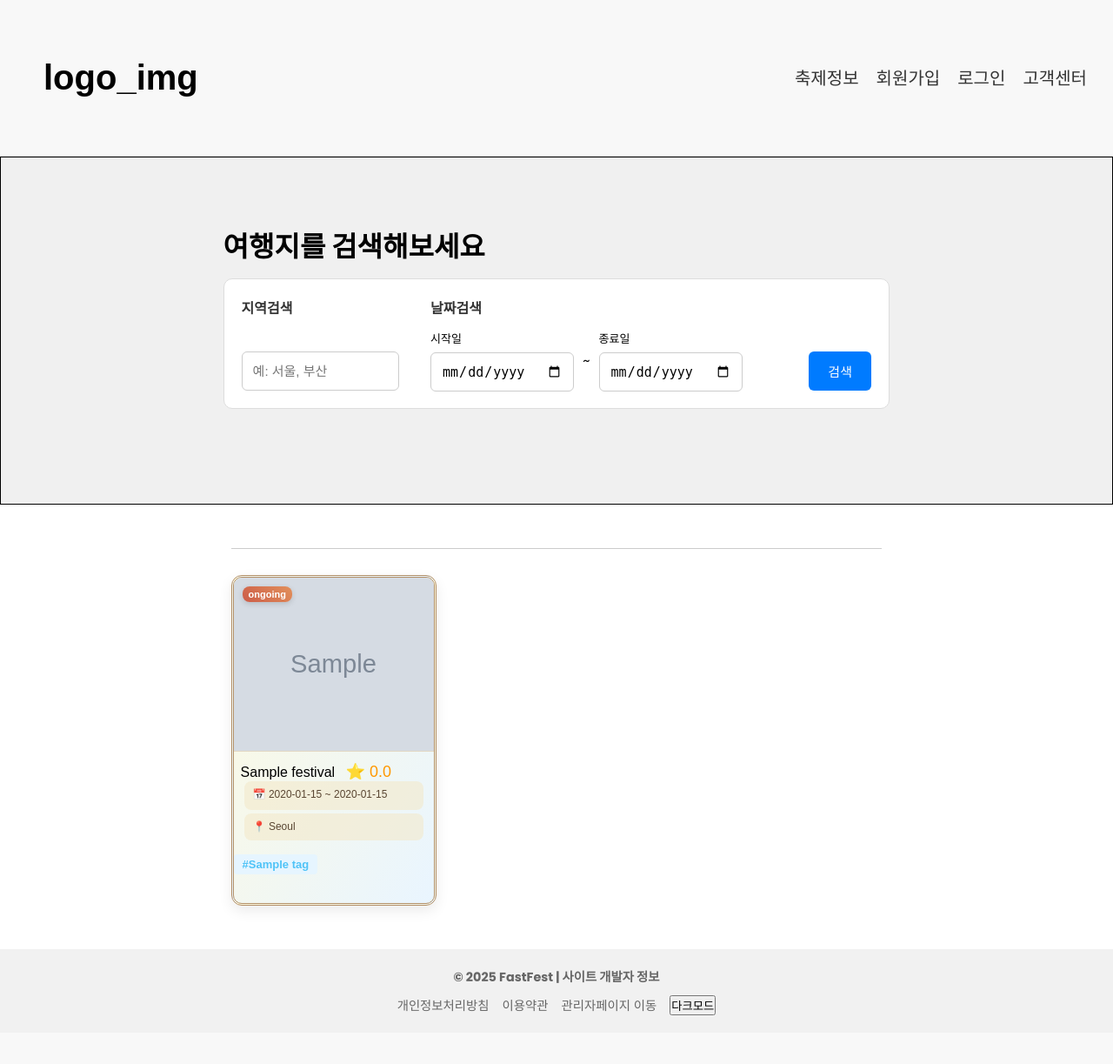
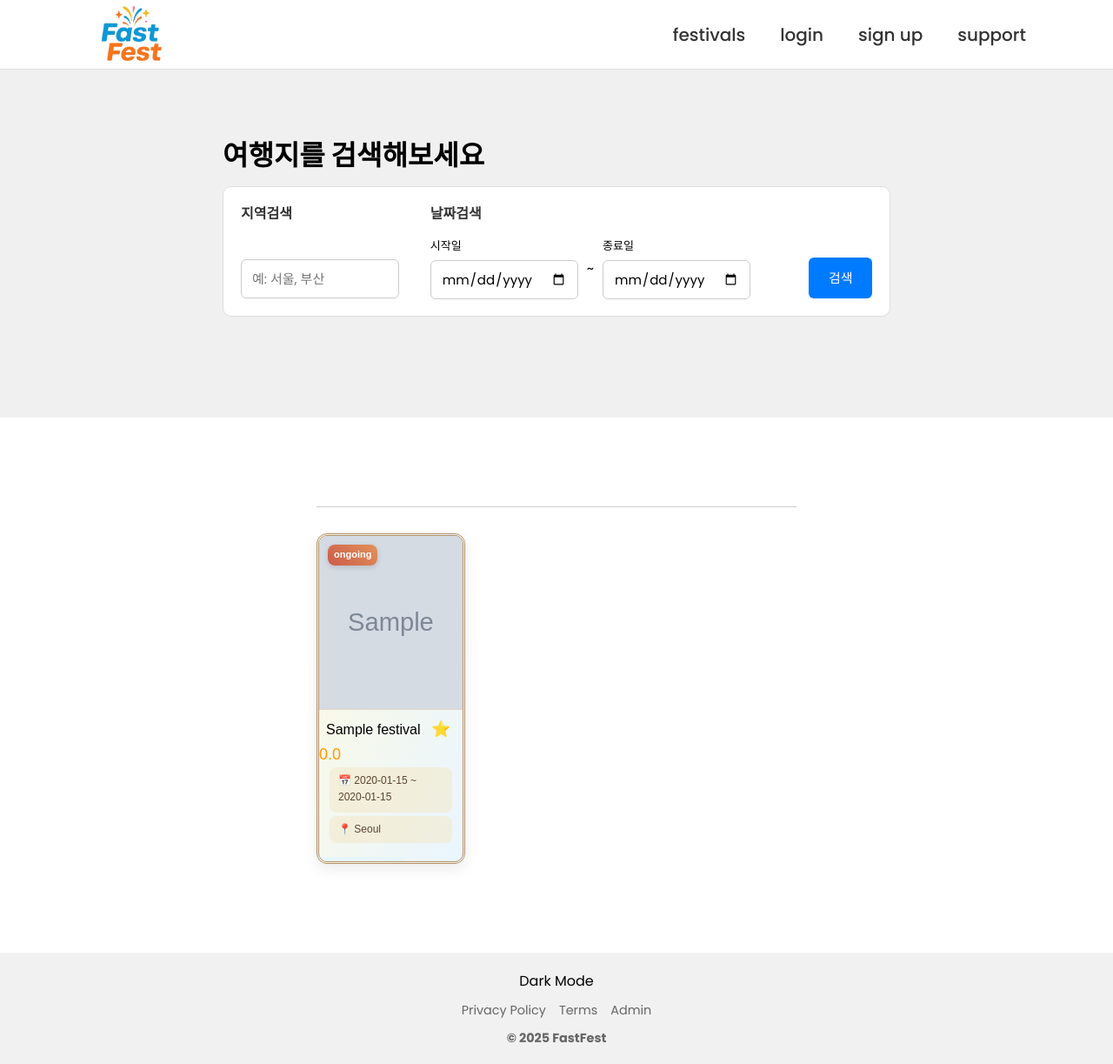
Before and after one commit to 321qas/Project, a Django app: page /festivals/list/ in a window 1280 px wide. Shown: the whole page at 87% size. Before the commit the page ends 1167 px from the top, so only its background shows below. Run offline with Django 5.2, Linux system fonts and the light colour scheme; tables that the repository leaves empty hold one stand-in row (values such as "Sample post"); grey boxes marked "Sample" are stand-in pictures.

Commit message:
모든 페이지 헤더 푸터 적용
로그인 페이지, 쇼츠 업로드 축제 검색 페이지 제외

```diff
--- a/accounts/templates/mypage1.html
+++ b/accounts/templates/mypage1.html
@@ -136,6 +136,7 @@
     </header>
     -->
     <div id="wrap">
+        {% include "footer.html" %}
         <div class="contents">
 
             <!-- 프로필 카드 -->
@@ -181,5 +182,6 @@
             </div>
         </div>
     </div>
+    {% include "footer.html" %}
 </body>
 </html>
--- a/accounts/templates/mypage2.html
+++ b/accounts/templates/mypage2.html
@@ -326,6 +326,7 @@
     </header>
     -->
     <div id="wrap">
+        {% include "header.html" %}
         <div class="contents">
             <section class="profile-section">
                 <!-- <div class="profile-picture"></div> -->
@@ -521,6 +522,7 @@
             </div>
         </div>
     </div>
+    {% include "footer.html" %}
 
     <script>
         function showTab(tabId) {
--- a/accounts/templates/signup2_account.html
+++ b/accounts/templates/signup2_account.html
@@ -130,6 +130,7 @@
 </head>
 <body>
     <div id="wrap">
+        {% include "header.html" %}
         <div class="contents">
             <h1>Member Registration</h1>
 
@@ -154,7 +155,7 @@
             {% if messages %}
                 <ul class="messages">
                 {% for message in messages %}
-                    <li style="color: color: #a4161a; font-size: 15px; font-weight: bold; background-color: #ffe0e0; border: 1px solid #e63946; padding: 5px 10px;">{{ message }}</li>
+                    <li style="color: #a4161a; font-size: 15px; font-weight: bold; background-color: #ffe0e0; border: 1px solid #e63946; padding: 5px 10px;">{{ message }}</li>
                 {% endfor %}
                 </ul>
             {% endif %}
@@ -258,6 +259,7 @@
             </form>
         </div>
     </div>
+    {% include "footer.html" %}
     <!-- 관심 태그 JS (간단 데모, 실제 서비스는 고도화 필요) -->
     <script>
 
--- a/accounts/templates/signup3_verification.html
+++ b/accounts/templates/signup3_verification.html
@@ -57,6 +57,7 @@
 </head>
 <body>
     <div id="wrap">
+        {% include "header.html" %}
         <div class="contents">
             <h1>Member Registration</h1>
 
@@ -110,5 +111,6 @@
             </div>
         </div>
     </div>
+    {% include "footer.html" %}
 </body>
 </html>
--- a/accounts/views.py
+++ b/accounts/views.py
@@ -119,7 +119,7 @@
               and change it immediately for your account's security.
             </p>
             <div style="text-align:center;margin:34px 0 0 0;">
-              <a href="https://yourdomain.com/accounts/login/"
+              <a href="http://localhost:8000/accounts/login"
                  style="display:inline-block;padding:13px 34px;font-size:1.08rem;background:#f97316;color:#fff;border-radius:7px;text-decoration:none;font-weight:bold;letter-spacing:1px;box-shadow:0 2px 6px #f9731633;">
                  🔒 Go to Login
               </a>
--- a/festivals/templates/festival/fest_list.html
+++ b/festivals/templates/festival/fest_list.html
@@ -5,6 +5,7 @@
     <meta charset="UTF-8">
     <meta name="viewport" content="width=device-width, initial-scale=1.0">
     <link rel="stylesheet" type="text/css" href="/static/css/navigation.css">
+    <link rel="stylesheet" type="text/css" href="/static/css/main.css">
     <script src="https://code.jquery.com/jquery-3.6.0.min.js"></script>
     <title>Document</title>
     <style>
@@ -14,48 +15,8 @@
 
       #wrap {flex: 1;}
 
-      #nav {
-        display: flex;
-        justify-content: space-between;
-        align-items: center;
-        padding: 0 30px;
-        background-color: #f8f8f8;
-        border-bottom: 1px solid #ddd;
-        gap: 40px;
-        height: 180px;
-        flex-wrap: wrap;
-      }
-
-      #logo .logoBtn {
-        font-size: 40px;
-        font-weight: bold;
-        background: none;
-        cursor: pointer;
-        padding: 10px 20px;
-        border: none;
-      }
-
-      #pageMove ul {
-        display: flex;
-        gap: 20px;
-        flex-wrap: wrap;
-      }
-
-      #pageMove a {
-        color: #333;
-        font-weight: 500;
-      }
-
-      #pageMove a:hover {color: #007bff;}
-      .contents {
-        max-width: 100%;
-        margin: 32px auto;
-        padding: 0 16px;
-      }
-
       #banner_blur {
         height: 400px;
-        border: 1px solid black;
 
         justify-content: center;
         align-items: center;
@@ -412,19 +373,7 @@
 </head>
 <body>
     <div id="wrap">
-        <div id="nav">
-            <div id="logo"><button type="button" class="logoBtn" onclick="logoBtn()">logo_img</button></div>
-
-            <div id="pageMove">
-                <ul>
-                <li><a href="#">축제정보</a></li>
-                <li><a href="#">회원가입</a></li>
-                <li><a href="#">로그인</a></li>
-                <li><a href="#">고객센터</a></li>
-                </ul>
-            </div>
-        </div>
-
+      {% include "header.html" %}
         <div id="banner_blur">
             <h1>여행지를 검색해보세요</h1>
             <form id='searchForm' action="#" method="GET">
@@ -582,19 +531,7 @@
             searchForm.submit();
         });
     </script>
+    {% include "footer.html" %}
 
-    <div id="footer">
-      <h4>© 2025 FastFest | 사이트 개발자 정보</h4>
-      <ul class="footer-links">
-        <li><a href="#">개인정보처리방침</a></li>
-        <li><a href="#">이용약관</a></li>
-        <li><a href="#">관리자페이지 이동</a></li>
-        <li>
-          <div id="ldMode">
-            <button type="button" class="ldBtn" onclick="ldBtn()">다크모드</button>
-          </div>
-        </li>
-      </ul>
-    </div>
 </body>
 </html>
--- a/festivals/templates/festival/view.html
+++ b/festivals/templates/festival/view.html
@@ -747,6 +747,7 @@
 
 <body>
   <div id="wrap">
+    {% include "header.html" %}
     <div class="contents">
       <!-- 섹션 공통 구조 -->
       <section id="cont1" class="section-card no-shadow">
@@ -997,7 +998,7 @@
       <span class="arrow next">&#10095;</span>
     </div>
   </div>
-
+  {% include "footer.html" %}
 
   <!-- review 탭 JS -->
   <script>
--- a/home/templates/header.html
+++ b/home/templates/header.html
@@ -1,6 +1,9 @@
 <div id="nav">
   <div id="logo">
-    <a href='#'><img id="logo_img" src="/static/image/logo_transparent_cut.png" alt="로고" ></a>
+    <a href='/'><img id="logo_img" src="/static/image/logo_transparent_cut.png" alt="로고" ></a>
+    {% if user_id %}
+    <span>for　<span>{{ nickname }}</span></span>
+    {% endif %}
   </div>
 
 
--- a/inquiry/templates/inquiry_write.html
+++ b/inquiry/templates/inquiry_write.html
@@ -106,7 +106,7 @@
     </header>
     -->
     <div id="wrap">
-
+        {% include "header.html" %}
         <div class="contents">
             <h1>User Support</h1>
 
@@ -134,7 +134,7 @@
 
         </div>
     </div>
-
+    {% include "footer.html" %}
 
 
 </body>
--- a/inquiry/templates/user_support.html
+++ b/inquiry/templates/user_support.html
@@ -275,6 +275,7 @@
 </head>
 <body>
     <div id="wrap">
+        {% include "header.html" %}
         <div class="contents">
             <h1>User Support</h1>
 
@@ -415,6 +416,7 @@
             </div>
         </div>
     </div>
+    {% include "footer.html" %}
 
     <script>
 
--- a/shortforms/templates/shortforms/shorts_upload.html
+++ b/shortforms/templates/shortforms/shorts_upload.html
@@ -939,6 +939,8 @@
 </script>
 
 <body>
+  <div id="wrap">
+  {% include "header.html" %}
     <div class="contents">
         <div id="shortsContainer">
           <div id="shortsBorder">
@@ -1012,4 +1014,6 @@
         </div>
       </form>
     </div>
+    </div>
+  {% include "footer.html" %}
 </body>
```
Also changed, not shown: shortforms/templates/shortforms/shorts_fest_list.html (+0 -12 lines). Lines whose indentation alone changed are shown as unchanged.
